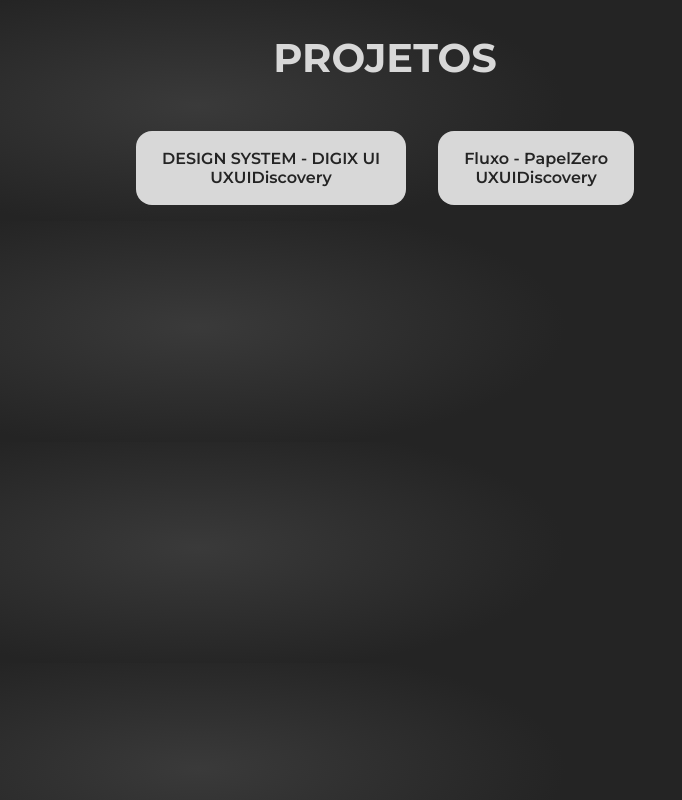
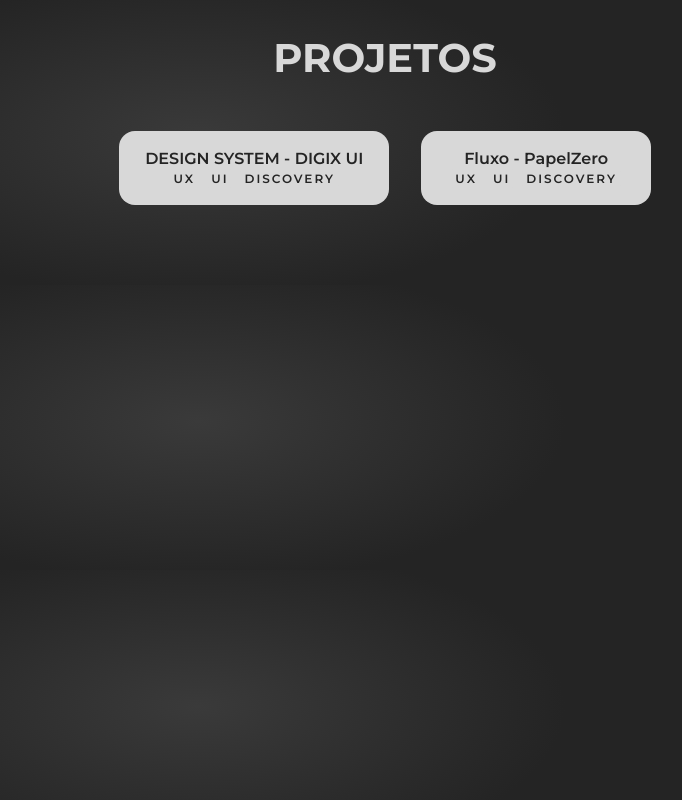
Before and after one commit to thiagouxd/thiagouxd, a Next.js app: page /projetos/projetos in a window 1280 px wide. Shown: the whole page, without its empty margins (255-937 px from the left). Built offline with nearby package versions, Linux system fonts and the light colour scheme.

Commit message:
Estudo horrível sobre state

```diff
--- a/pages/api/hello.js
+++ /dev/null
@@ -1,6 +0,0 @@
-// Next.js API route support: https://nextjs.org/docs/api-routes/introduction
-
-export default (req, res) => {
-  res.statusCode = 200
-  res.json({ name: 'John Doe' })
-}
--- a/pages/components/button/button.module.scss
+++ b/pages/components/button/button.module.scss
@@ -10,24 +10,27 @@
   margin: 16px;
   background-color: var(--dark);
   color: var(--light);
-  &:hover {
-    color: var(--light-hover);
+  border: 2px solid transparent;
+  &:hover,
+  &:focus {
+    box-shadow: 0px 0px 16px var(--black);
+    border-color: var(--white);
+  }
+  &:active {
+    transform: translate(0, 2px);
   }
 }
 
 .button_light {
   color: var(--dark);
   background-color: var(--light);
-  &:hover,
-  &:focus {
-    color: var(--dark);
-    background-color: var(--light-hover);
-  }
 }
 
 .button_transparent {
   background-color: transparent;
-  &:hover {
+  &:hover,
+  &:focus {
+    box-shadow: none;
     color: var(--white);
     border-color: var(--gray-dark);
   }
--- a/pages/components/dialog/dialog.js
+++ b/pages/components/dialog/dialog.js
@@ -74,11 +74,15 @@
     if (this.props.size === "xlarge") { return style.dialog_xlg; }
   }
 
+  preventClick(e) {
+    e.stopPropagation();
+  }
+
   render() {
     return (
       <div onClick={() => this.close()} className={[style.dialog, this.size()].join(' ')
       } id={this.props.id} >
-        <div className={style.dialog__container}>
+        <div onClick={(e) => this.preventClick(e)} className={style.dialog__container}>
           <header className={style.dialog__header}>
             <h2 className={style.dialog__title}>{this.props.title}</h2>
             <p className={style.dialog__subtitle}>{this.props.subtitle}</p>
@@ -96,7 +100,7 @@
             <Icon icon="x" />
           </button>
         </div>
-      </div>
+      </div >
     )
   }
 }
--- a/pages/components/dialog/dialog.module.scss
+++ b/pages/components/dialog/dialog.module.scss
@@ -162,7 +162,7 @@
   position: absolute;
   right: 16px;
   top: 16px;
-  color: var(--gray-dark);
+  color: var(--gray-light);
   outline: 0;
   height: 32px;
   width: 32px;
@@ -175,5 +175,5 @@
 .dialog__buttonClose:hover,
 .dialog__buttonClose:focus {
   color: var(--gray-light);
-  background-color: var(black);
+  background-color: var(--black);
 }
--- a/pages/components/header/header.js
+++ b/pages/components/header/header.js
@@ -1,7 +1,7 @@
 import React from "react"
 import style from './header.module.scss'
 import Icon from 'feather-icons-react'
-import { toggleTheme } from "../../themeSettings"
+import { toggleTheme } from "../theme/themeSettings"
 
 export default function header() {
   return (
--- /dev/null
+++ b/pages/components/tag/tag.js
@@ -0,0 +1,8 @@
+import React from 'react'
+import style from './tag.module.scss'
+
+const Tag = (props) => {
+  return <span className={style.tag}>{props.children}</span>
+}
+
+export default Tag;
--- /dev/null
+++ b/pages/components/tag/tag.module.scss
@@ -0,0 +1,11 @@
+.tag {
+  background-color: var(--light);
+  border-radius: 4px;
+  margin: 4px;
+  padding: 2px 4px;
+  font-size: 12px;
+  color: var(--dark);
+  text-transform: uppercase;
+  letter-spacing: 2px;
+  font-weight: 600;
+}
--- a/pages/index.js
+++ b/pages/index.js
@@ -2,7 +2,7 @@
 import SectionInitial from './home/home'
 import Projetos from './projetos/projetos'
 import React from 'react'
-import { setTheme } from './themeSettings'
+import { setTheme } from './components/theme/themeSettings'
 
 export default function Home() {
   setTheme();
--- a/pages/projetos/projetos.js
+++ b/pages/projetos/projetos.js
@@ -4,6 +4,7 @@
 import style from './projetos.module.scss'
 import Dialog from '../components/dialog/dialog'
 import data from './data'
+import Tag from '../components/tag/tag'
 
 const dialog = new Dialog();
 
@@ -20,9 +21,7 @@
             return (
               <Button key={index} light click={() => setDialog(item)}>
                 {item.title} <br />
-                {item.tags.map((tag, index) => {
-                  return <span key={index} className="tag">{tag}</span>
-                })}
+                {tagsProjeto(item)}
               </Button>
             )
           })}
@@ -34,7 +33,7 @@
         id="projetos"
         content={content}
         footer={footherDialog()}
-        size="large"
+        size="medium"
       />
     </>
   )
@@ -46,10 +45,22 @@
   }
 
   function contentDialog(item) {
-    return item.content.map((description, index) => (<div key={index}>
-      <h4 className="title">{description.title}</h4>
-      <p className="paragraphy">{description.text}</p>
-    </div>))
+    return (
+      <>
+        {tagsProjeto(item)}
+        {item.content.map((description, index) => (<div key={index}>
+          <h4 className="title">{description.title}</h4>
+          <p className="paragraphy">{description.text}</p>
+        </div>))}
+      </>
+    )
+  }
+
+  function tagsProjeto(item) {
+    return item.tags.map((tag, index) => {
+      return <Tag key={index} className="tag">{tag}</Tag>
+    })
+
   }
 }
 
--- a/pages/projetos/projetos.module.scss
+++ b/pages/projetos/projetos.module.scss
@@ -5,6 +5,7 @@
   justify-content: center;
   max-width: 800px;
   margin: 0 auto;
+  margin-bottom: 64px;
 }
 
 .projetos__containerButtons {
```
Also changed, not shown: pages/components/theme/themeSettings.js (renamed from pages/themeSettings.js).
